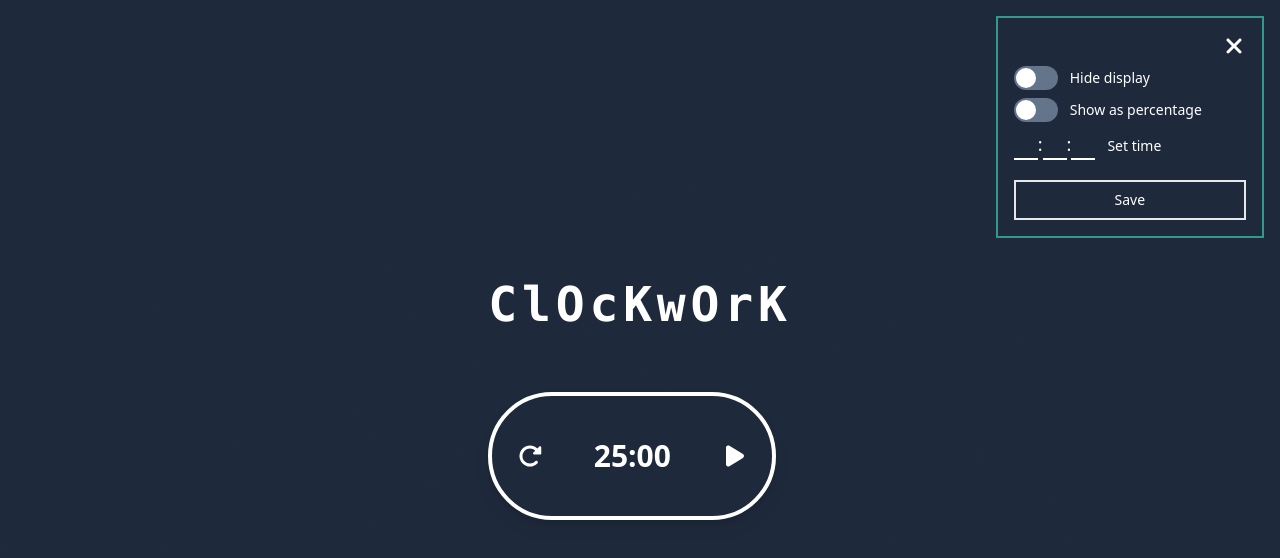
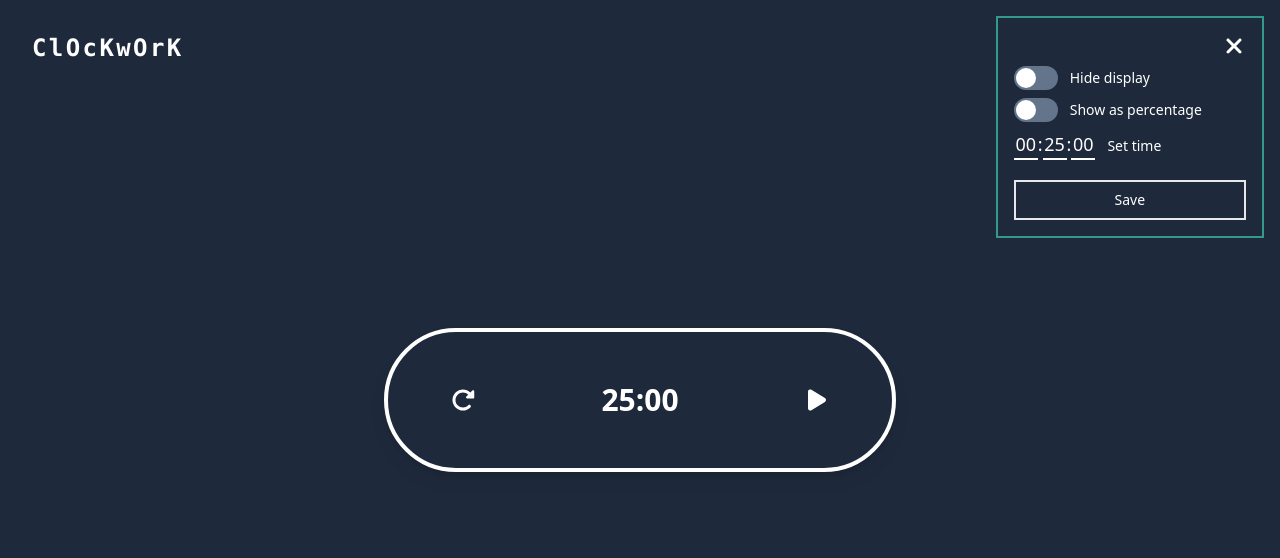
Before and after one commit to vellbear/clockwork, a React (Create React App) app: page / in a window 1280 px wide. Both pictures are taken after a click on the picture 1236 px from the left and 44 px from the top of the page. Shown: the top 558 px of the page. Built offline with nearby package versions, Linux system fonts and the light colour scheme.

Commit message:
edit initial timer input now fully functional

```diff
--- a/src/App.js
+++ b/src/App.js
@@ -12,7 +12,13 @@ function App() {
   const [togglePercentage, setTogglePercentage] = useState(true);
 
   return (
-    <div className="App h-screen grid place-content-center overflow-hidden">
+    <div className="App h-screen w-screen relative grid place-content-center overflow-hidden">
+      {/*Title*/}
+      <div className="absolute w-full">
+        <h1 className="absolute text-white text-2xl text-center w-fit font-mono font-bold tracking-widest left-8 top-8">
+          ClOcKwOrK
+        </h1>
+      </div>
       <ProgressBar
         seconds={seconds}
         initialSeconds={initialSeconds}
@@ -28,11 +34,7 @@ function App() {
         setInitialSeconds={setInitialSeconds}
         setSeconds={setSeconds}
       />
-      <div className="grid w-full">
-        <h1 className="text-white text-5xl text-center font-mono font-bold tracking-widest pb-16">
-          ClOcKwOrK
-        </h1>
-      </div>
+      <div className="w-[calc(100vw-4rem)] max-w-[32rem]">
         <Timer
           seconds={seconds}
           initialSeconds={initialSeconds}
@@ -45,6 +47,7 @@ function App() {
           setToggleTimer={setToggleTimer}
         />
       </div>
+    </div>
   );
 }
 
--- a/src/components/Settings.js
+++ b/src/components/Settings.js
@@ -12,19 +12,43 @@ function Settings(props) {
     props.setSeconds(props.initialSeconds);
   }, [props.initialSeconds]);
 
+  function convertedInitialSeconds(type) {
+    const hours = Math.floor(props.initialSeconds / 3600);
+    const minutes = Math.floor(props.initialSeconds / 60 - hours * 60);
+    const seconds = props.initialSeconds - hours * 3600 - minutes * 60;
+
+    if (type === "getHours") return formatTime(hours);
+    if (type === "getMinutes") return formatTime(minutes);
+    if (type === "getSeconds") return formatTime(seconds);
+    return;
+  }
+  function formatTime(value) {
+    if (value < 10) return "0" + value;
+    return value;
+  }
+
   //Forward Ref required to use useRef for a functional component
   const TimerInput = forwardRef((props, ref) => {
     const max = props.maxValue ? props.maxValue : 99;
+    const [value, setValue] = useState("00");
+    useEffect(() => {
+      setValue(props.value);
+    }, [props.value]);
+
     return (
       <input
         ref={ref}
+        value={value}
         type="number"
         pattern="[0-99{2}]"
         maxLength="2"
         min="0"
         max="99"
         className="bg-transparent border-b-white border-b-2 outline-none w-6 text-lg text-center"
-        style={{ webkitAppearance: "textfield" }}
+        style={{ WebkitAppearance: "textfield" }}
+        onChange={(e) => {
+          setValue(e.target.value);
+        }}
         onKeyDownCapture={(e) => {
           if (e.key === "-" || e.key === ".") {
             e.preventDefault();
@@ -122,16 +146,27 @@ function Settings(props) {
             <div className="w-11 h-6 bg-slate-500 rounded-full peer peer-checked:bg-[#339989] peer-checked:after:translate-x-full peer-checked:after:bg-slate-800 after:content-[''] after:absolute after:top-[2px] after:left-[2px] after:bg-white after:rounded-full after:h-5 after:w-5 after:transition-all"></div>
             <span className="ml-3">Show as percentage</span>
           </label>
+          {/*TODO: add warning that setting initial timer cannot be edited white timer is active*/}
           <div className="grid">
             <label>
               {/*Hours*/}
-              <TimerInput ref={hoursInputRef} />
+              <TimerInput
+                ref={hoursInputRef}
+                value={convertedInitialSeconds("getHours")}
+              />
               <span className="text-lg">:</span>
               {/*Minutes*/}
-              <TimerInput ref={minutesInputRef} />
+              <TimerInput
+                ref={minutesInputRef}
+                value={convertedInitialSeconds("getMinutes")}
+              />
               <span className="text-lg">:</span>
               {/*Seconds*/}
-              <TimerInput ref={secondsInputRef} maxValue={59} />
+              <TimerInput
+                ref={secondsInputRef}
+                value={convertedInitialSeconds("getSeconds")}
+                maxValue={59}
+              />
               <span className="ml-3">Set time</span>
             </label>
             <br></br>
@@ -143,12 +178,6 @@ function Settings(props) {
                   hoursInputRef.current.value * 3600 +
                     minutesInputRef.current.value * 60 +
                     secondsInputRef.current.value * 1
-                );
-                console.log(
-                  hoursInputRef.current.value * 3600 +
-                    minutesInputRef.current.value * 60 +
-                    secondsInputRef.current.value * 1,
-                  props.initialSeconds
                 );
               }}
             >
--- a/src/components/Timer.js
+++ b/src/components/Timer.js
@@ -81,7 +81,7 @@ function Timer(props) {
     <div
       className={`${
         props.showDisplay ? "grid" : "hidden"
-      } relative grid-flow-col items-center h-32 w-72 rounded-full bg-slate-800 drop-shadow-lg border-4 border-white text-3xl font-semibold z-50`}
+      } grid-flow-col items-center h-36 w-full rounded-full bg-slate-800 drop-shadow-lg border-4 border-white text-3xl font-semibold z-50`}
       onMouseEnter={() => setShowTimerToggle(!showTimerToggle)}
     >
       {/*Reset Button*/}
```
Lines whose indentation alone changed are shown as unchanged.
